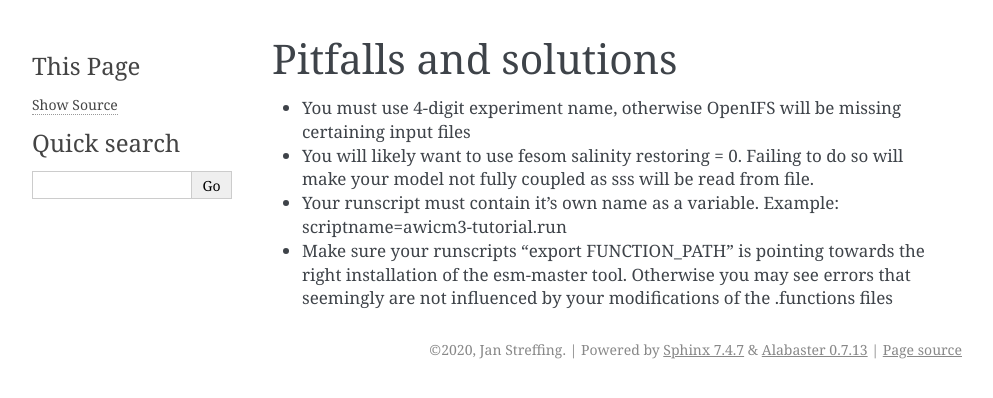
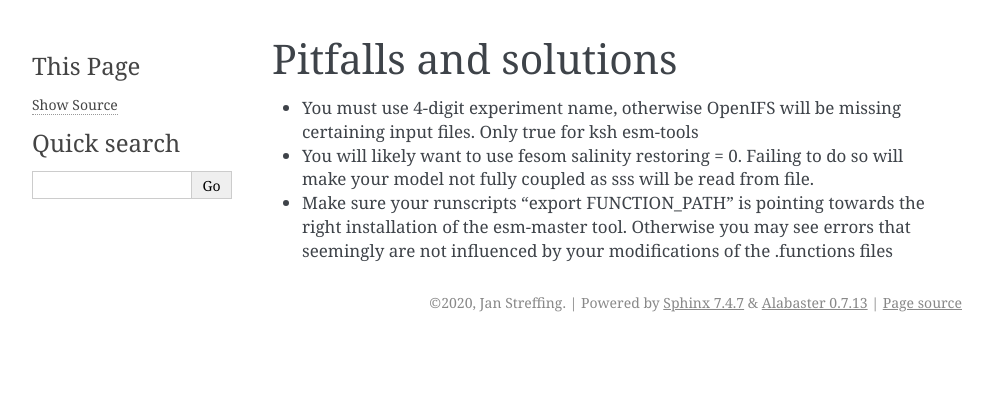
Before and after one commit to AWI-ESM/documentation_AWI-CM3, a Sphinx documentation site: the page built from source/pitfalls_and_solutions.rst, in a window 1280 px wide. Shown: the top 398 px of the page, without its empty margins (148-1141 px from the left). Built offline with Sphinx 7.4.7, drawn with Linux system fonts in a browser that asks for light colours.

Commit message:
Update pitfalls_and_solutions.rst
Delete obsolete tip

```diff
--- a/source/pitfalls_and_solutions.rst
+++ b/source/pitfalls_and_solutions.rst
@@ -2,7 +2,6 @@
 
 Pitfalls and solutions
 **********************
-- You must use 4-digit experiment name, otherwise OpenIFS will be missing certaining input files
+- You must use 4-digit experiment name, otherwise OpenIFS will be missing certaining input files. Only true for ksh esm-tools
 - You will likely want to use fesom salinity restoring = 0. Failing to do so will make your model not fully coupled as sss will be read from file.
-- Your runscript must contain it's own name as a variable. Example: scriptname=awicm3-tutorial.run
 - Make sure your runscripts "export FUNCTION_PATH" is pointing towards the right installation of the esm-master tool. Otherwise you may see errors that seemingly are not influenced by your modifications of the .functions files
```
